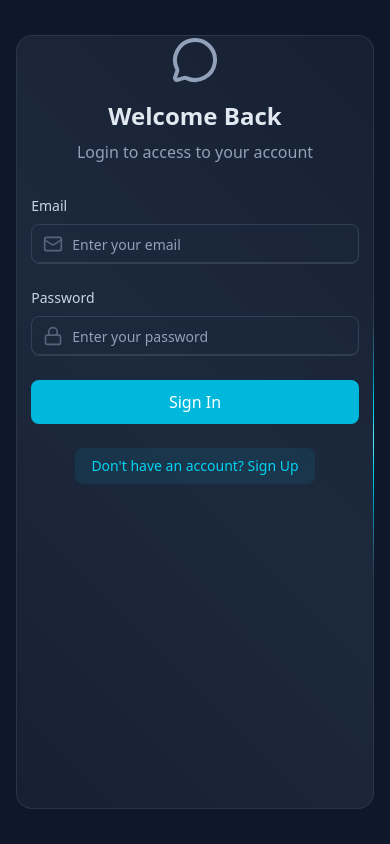
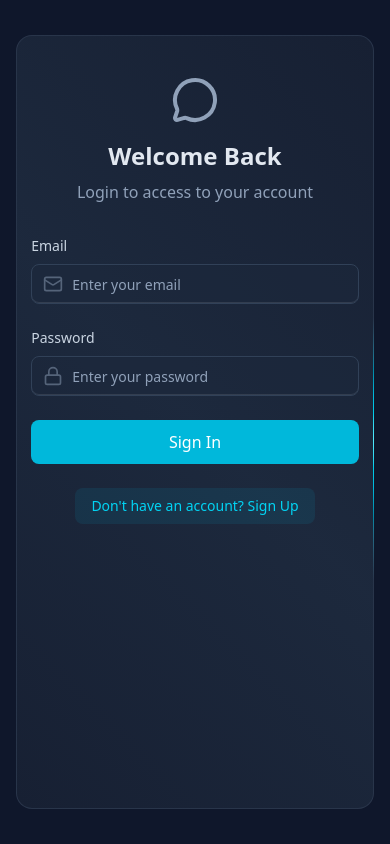
Before and after one commit to MinnThetPaingOo/mychat, a React app in the folder frontend/: page /login in a window 390 px wide. Built offline with nearby package versions, Linux system fonts and the light colour scheme; no server answers; the HTML template or start-up script is replaced by a standard one.

Commit message:
fix responsive login add pt in mobile mode

```diff
--- a/frontend/src/pages/LoginPage.jsx
+++ b/frontend/src/pages/LoginPage.jsx
@@ -29,7 +29,7 @@
           <div className="w-full h-full flex flex-col md:flex-row">
             {/* FORM CLOUMN - LEFT SIDE */}
             <div className="md:w-2/5 flex items-center justify-center md:border-r border-slate-600/30">
-              <div className="w-full max-w-md">
+              <div className="w-full max-w-md pt-10 md:pt-0">
                 {/* HEADING TEXT */}
                 <div className="text-center mb-8">
                   <MessageCircleIcon className="w-12 h-12 mx-auto text-slate-400 mb-4" />
```
